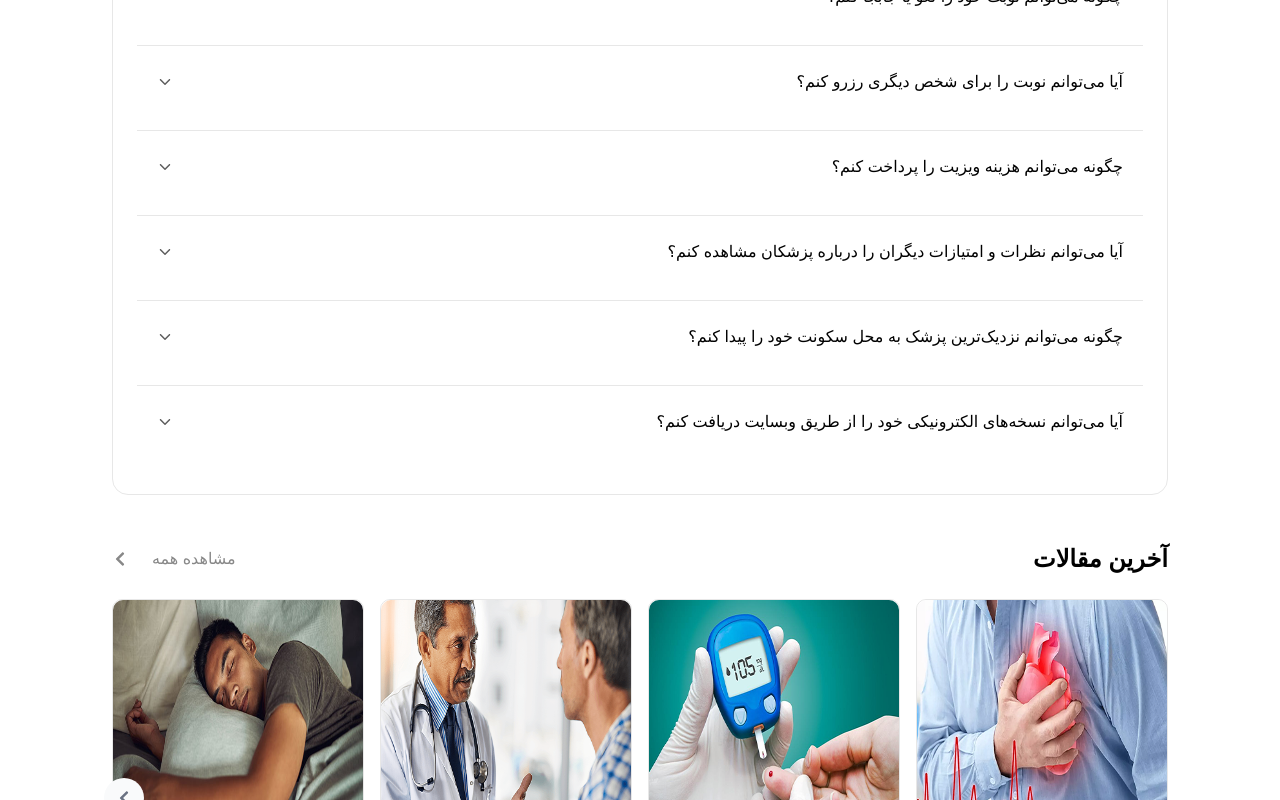
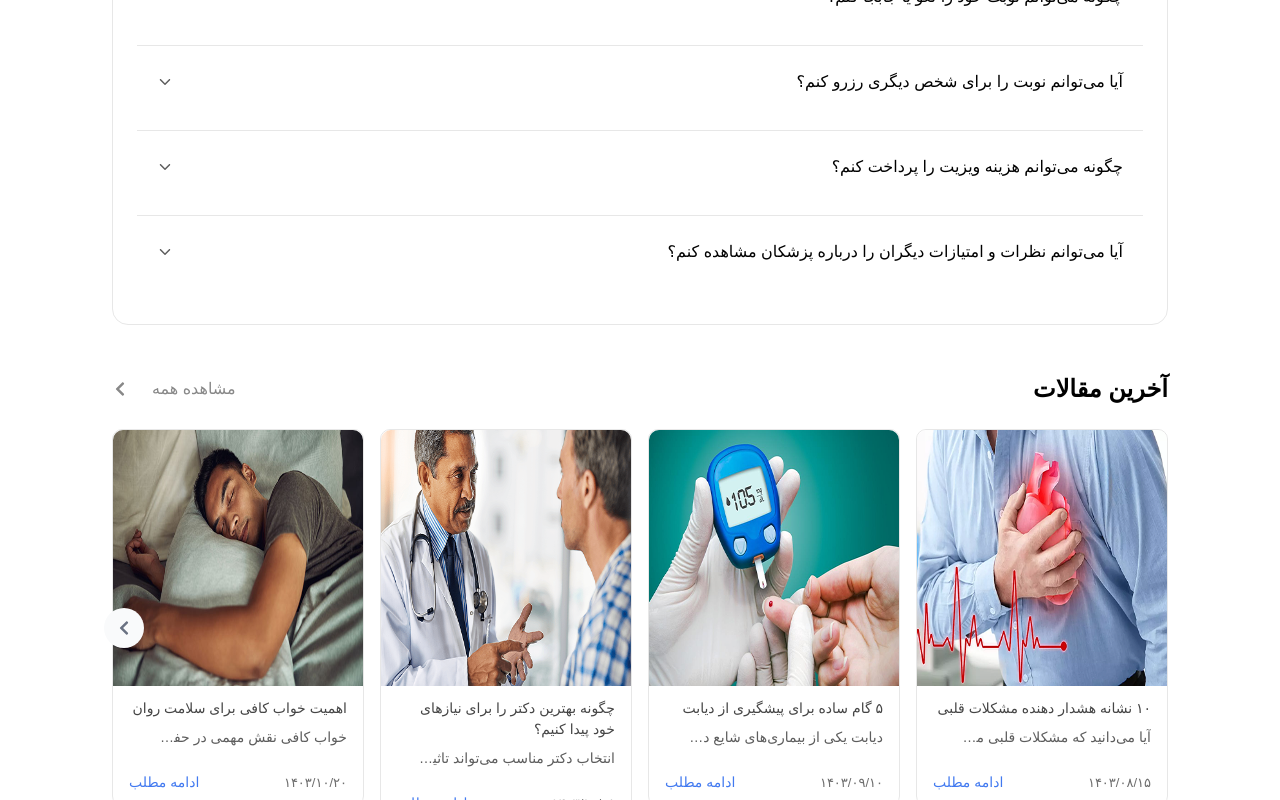
Before and after one commit to M-sahand-dev/Doctor-Appointment, a React (Vite) app: page / in a window 1280 px wide. Shown: the part 3243-4043 px from the top of the page. Built offline with nearby package versions, Linux system fonts and the light colour scheme; a web font is replaced by a local one.

Commit message:
Showing first 6 questions for better performance.

```diff
--- a/src/components/home-page-(landing)/Questions.tsx
+++ b/src/components/home-page-(landing)/Questions.tsx
@@ -6,6 +6,8 @@ import { IoIosArrowDown } from "react-icons/io";
 export const Questions = (): JSX.Element => {
   const id = useId();
   const [showMore, setShowMore] = useState<string | null>(null);
+
+  const limitedQuestion = questions.slice(0, 6);
 
   const handelShowMore = (question: string) => {
     setShowMore(showMore === question ? null : question);
@@ -21,7 +23,7 @@ export const Questions = (): JSX.Element => {
       </div>
       <div className="p-6 rounded-2xl bg-white border border-gray--100">
         {/* Questions List */}
-        {questions.map((question) => (
+        {limitedQuestion.map((question) => (
           <article
             key={question.id + id}
             onClick={() => handelShowMore(question.question)}
```
